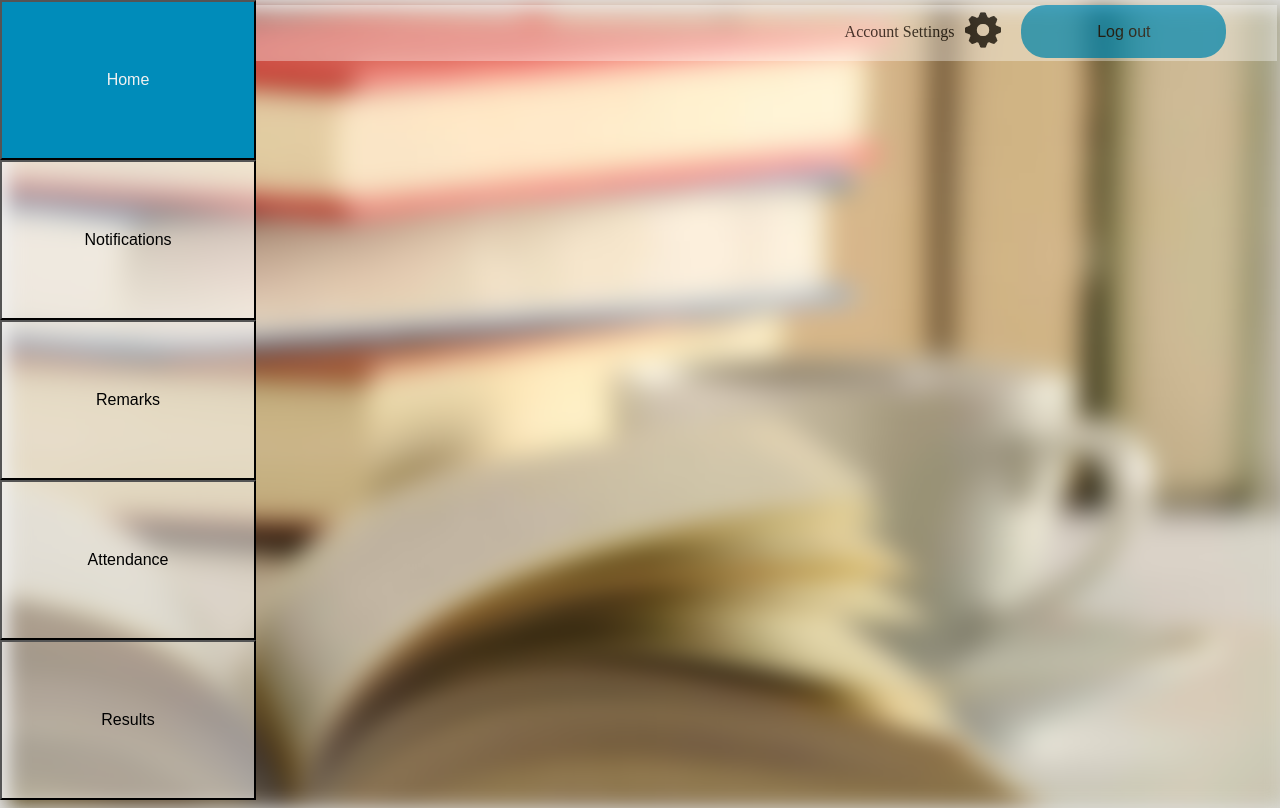
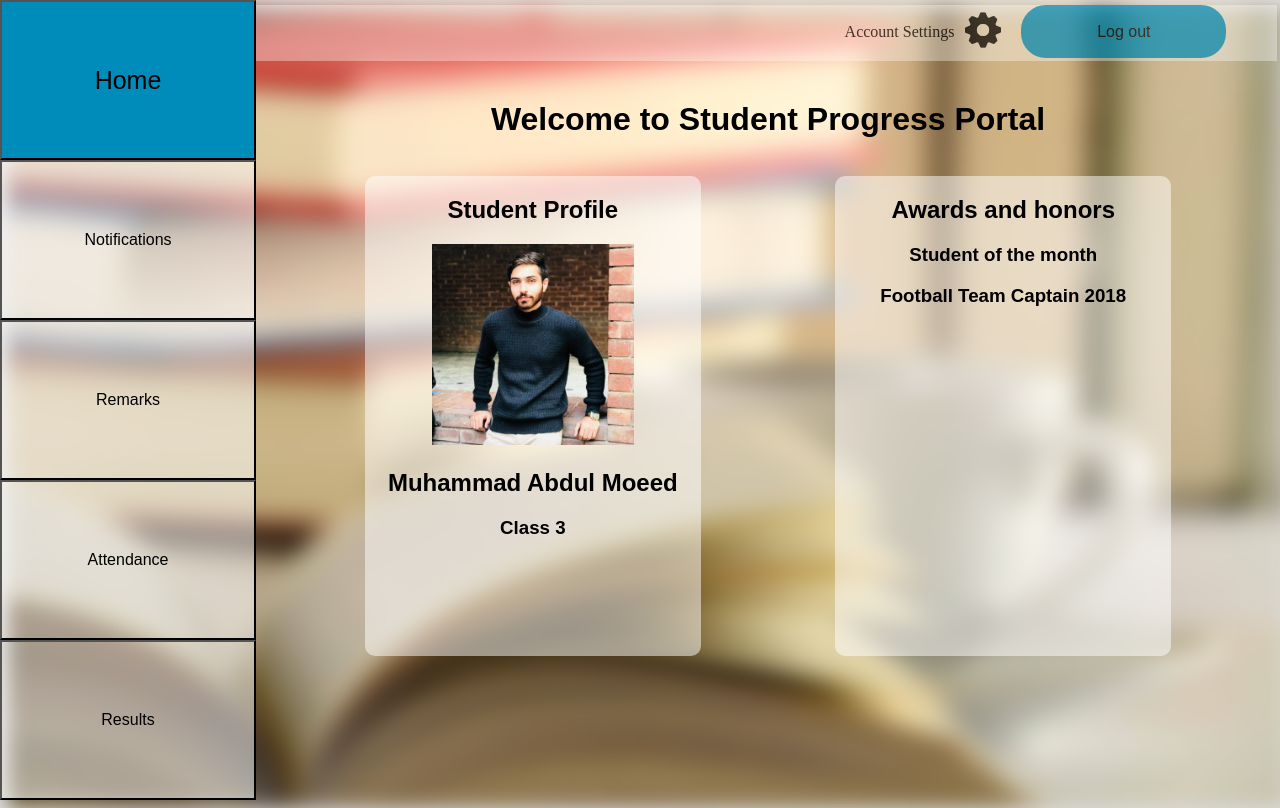
Before and after one commit to shahzebmustafa/SEProject, a plain HTML site: page index.html in a window 1280 px wide. Both pictures are taken after a click on the button "Log In". Drawn offline with Linux system fonts and the light colour scheme; no server answers.

```diff
--- a/css/style.css
+++ b/css/style.css
@@ -1475,9 +1475,56 @@ body {
   font-family: 'Kanit', sans-serif;
 }
 
-
-
 .results_table_heading{
   width: 19%;
   margin-left: 10%;
 }
+
+
+/*Shahzeb parent home*/
+.parent_home{
+  /*background:rgba(255,255,255,0.5);*/
+  width: 75%;
+  height: 80%;
+  bottom:10%;
+  position: absolute;
+  right: 2.5%;
+  display: block;
+  margin: auto;
+  border-radius: 10px;
+  font-family: 'Kanit', sans-serif;
+  text-align: center;
+}
+
+.student_profile{
+ background:rgba(255,255,255,0.5);
+  width: 35%;
+  height: 75%;
+  bottom:10%;
+  position: absolute;
+  left: 8%;
+  display: block;
+  margin: auto;
+  border-radius: 10px;
+  font-family: 'Kanit', sans-serif;
+  text-align: center;
+}
+
+.student_awards{
+  background:rgba(255,255,255,0.5);
+  width: 35%;
+  height: 75%;
+  bottom:10%;
+  position: absolute;
+  right: 8%;
+  display: block;
+  margin: auto;
+  border-radius: 10px;
+  font-family: 'Kanit', sans-serif;
+  text-align: center;
+}
+
+.imageFitStudent{
+  width: 60%;
+}
+/*Shahzeb parent home*/
--- a/parents.js
+++ b/parents.js
@@ -1,5 +1,6 @@
 todaysDate = {'date':29,'day':"Monday",'month':"NOVEMBER",'year':2017}
-
+accountName = "Muhammad Abdul Moeed"
+accountDetails = {'name':"Muhammad Abdul Moeed",'class':'Class 3','awards':['Student of the month','Football Team Captain 2018']}
 chosenSubject = ""
 subjects = [['Physics','phy.png'],['Chemistry','chem.png'],['Biology','bio.png'],['Mathematics','math.png'],['Art','art.png'],['English','eng.png']]
 selectedResultMonth = 'January 2018'
@@ -17,6 +18,8 @@ var prevMonth = 0;
 var day = dateNow.getDate();
 var year = dateNow.getFullYear();
 
+chosen="home"
+home = 'c'
 var monthNames = ["January","February","March","April","May","June","July","August","September","October","November", "December"];
 month_name=monthNames[month]
 FebNumberOfDays = 28;
@@ -429,6 +432,25 @@ React.createElement(
 		)
 
 	}
+	else if(chosen == 'home'){
+		return React.createElement('div',{className:'parent_home'},
+			React.createElement('h1',null,'Welcome to Student Progress Portal'),
+			React.createElement('div',{className:'student_profile'},
+				React.createElement('h2',null,'Student Profile'),
+				React.createElement('img',{type:'image',src:'\\css\\moeed.jpg',className:'imageFitStudent'}),
+				React.createElement('br'),
+				React.createElement('h2',null,accountDetails.name),
+				React.createElement('h3',null,accountDetails.class)
+
+			),
+			React.createElement('div',{className:'student_awards'},
+				React.createElement('h2',null,'Awards and honors'),
+				accountDetails.awards.map(a=>{
+					return React.createElement('h3',null,a)
+				})
+			)
+		)
+	}
 }
 
 //admin_screen();
```
Also changed, not shown: css/moeed.jpg (added).
